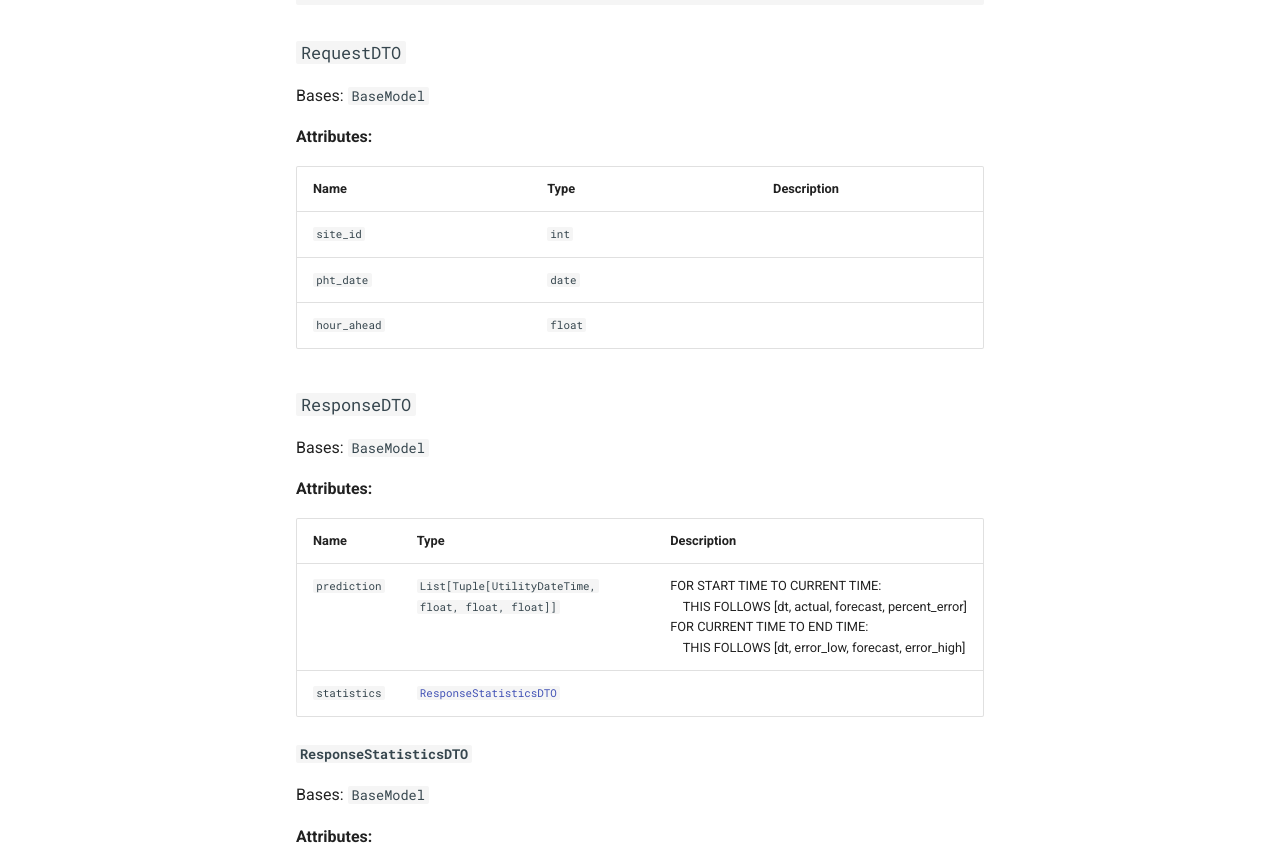
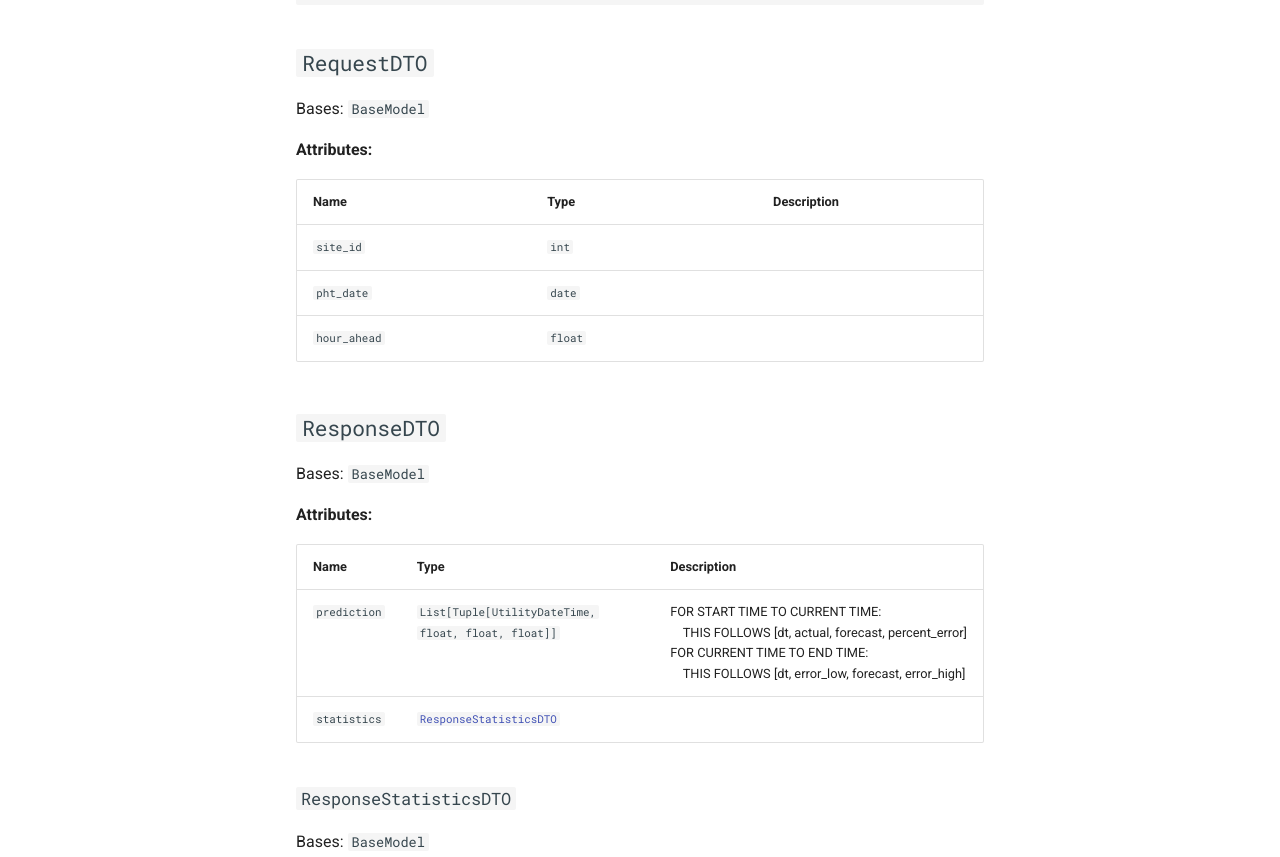
Before and after one commit to Solenergy-Systems-Inc/-envision-utility-backend-docs, a plain HTML site: page Generation Forecast/[GET] powerPrediction/index.html in a window 1280 px wide. Shown: the part 215-1072 px from the top of the page. Drawn offline with Linux system fonts and the light colour scheme.

Commit message:
Deployed b1632c7 with MkDocs version: 1.6.0

```diff
--- a/Generation Forecast/[GET] powerPrediction/index.html
+++ b/Generation Forecast/[GET] powerPrediction/index.html
@@ -422,11 +422,11 @@
 
 
 
-<h3 id="modules.generation_forecast.endpoints.powerPrediction.RequestDTO" class="doc doc-heading">
+<h2 id="modules.generation_forecast.endpoints.powerPrediction.RequestDTO" class="doc doc-heading">
           <code>RequestDTO</code>
 
 
-</h3>
+</h2>
 
 
   <div class="doc doc-contents first">
@@ -509,11 +509,11 @@
 
 
 
-<h3 id="modules.generation_forecast.endpoints.powerPrediction.ResponseDTO" class="doc doc-heading">
+<h2 id="modules.generation_forecast.endpoints.powerPrediction.ResponseDTO" class="doc doc-heading">
           <code>ResponseDTO</code>
 
 
-</h3>
+</h2>
 
 
   <div class="doc doc-contents first">
@@ -588,11 +588,11 @@ FOR CURRENT TIME TO END TIME:
 
 
 
-<h4 id="modules.generation_forecast.endpoints.powerPrediction.ResponseStatisticsDTO" class="doc doc-heading">
+<h3 id="modules.generation_forecast.endpoints.powerPrediction.ResponseStatisticsDTO" class="doc doc-heading">
           <code>ResponseStatisticsDTO</code>
 
 
-</h4>
+</h3>
 
 
   <div class="doc doc-contents first">
```
